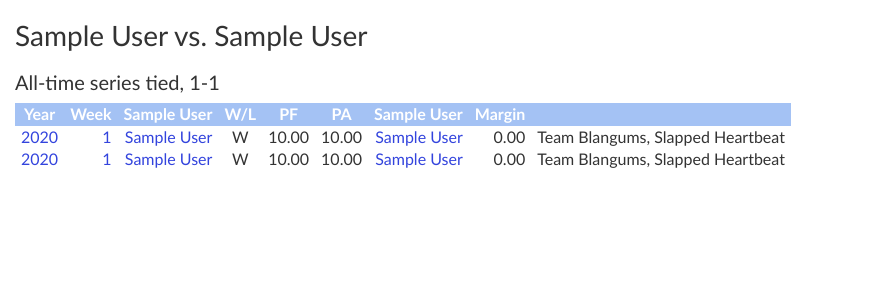
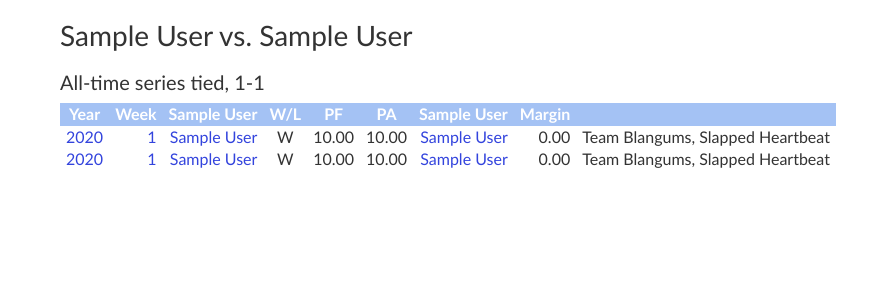
Before and after one commit to edwardwgross/blingaleague, a Django app: page /matchup/1/1/ in a window 1280 px wide. Shown: the part 50-350 px from the top of the page, without its empty margins (0-884 px from the left). Run offline with Django 3.2, Linux system fonts and the light colour scheme; tables that the repository leaves empty hold one stand-in row (values such as "Sample post"); parts of the project's set-up code (start-up, migrations or seed data) failed here and were passed over; some libraries are stand-ins or nearby versions.

Commit message:
STYLING: add more gutter

```diff
--- a/blingaleague/static/blingaleague/css/blingaleague.css
+++ b/blingaleague/static/blingaleague/css/blingaleague.css
@@ -135,7 +135,7 @@ nav .icon-bar {
 }
 
 #main_outer {
-    padding: 0 15px 30px 15px;
+    padding: 0 60px 60px 60px;
 }
 
 #main_inner {
```
